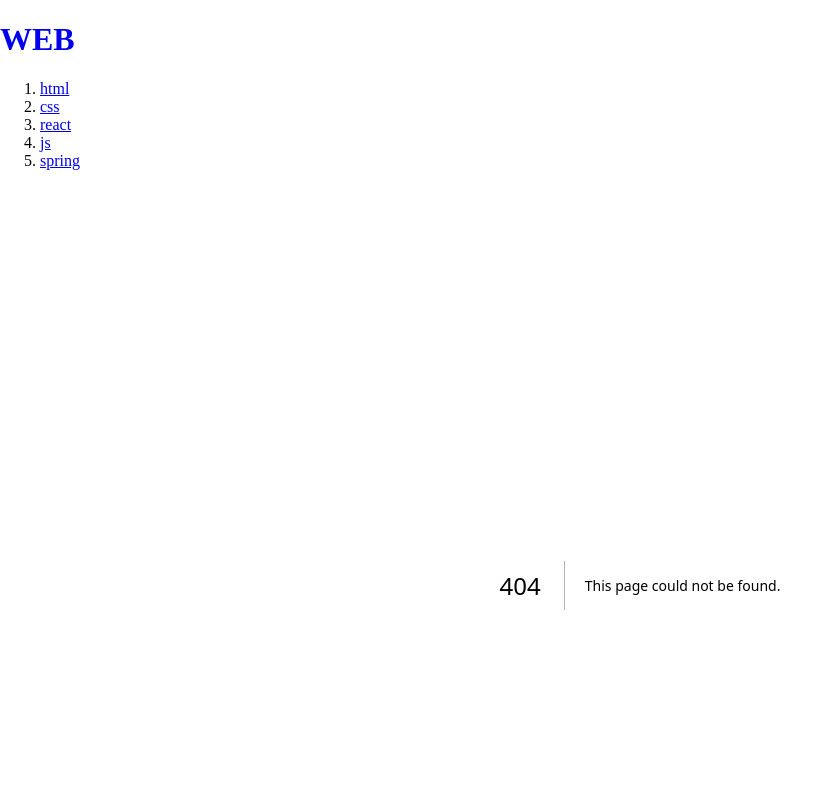
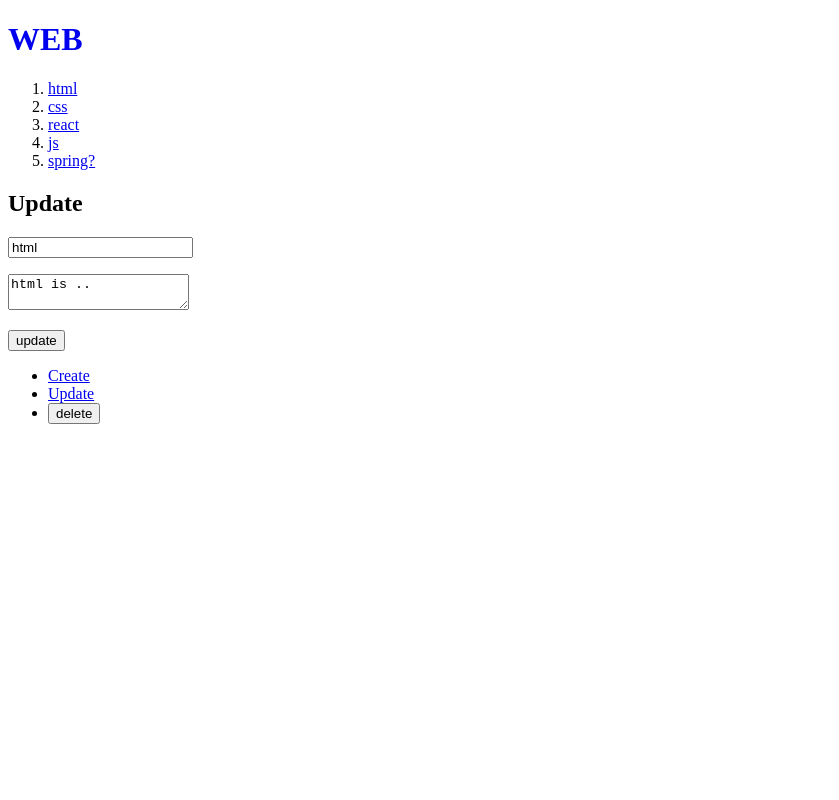
Before and after one commit to jkeum-dev/Nextjs-practice, a Next.js app: page /update/1 in a window 1280 px wide. Before the commit this address had no page. Shown: the top 800 px of the page, without its empty margins (0-839 px from the left). Built offline with nearby package versions, Linux system fonts and the light colour scheme; data requests are answered from the project's data file.

Commit message:
15. 글 수정

```diff
--- a/db.json
+++ b/db.json
@@ -21,8 +21,8 @@
       "id": 4
     },
     {
-      "title": "spring",
-      "body": "spring is...",
+      "title": "spring?",
+      "body": "spring is...?",
       "id": 5
     }
   ]
--- a/src/app/read/[id]/page.js
+++ b/src/app/read/[id]/page.js
@@ -1,5 +1,5 @@
 export default async function Read(props) {
-	const resp = await fetch(`http://localhost:9999/topics/${props.params.id}`)
+	const resp = await fetch(`http://localhost:9999/topics/${props.params.id}`, {cache: 'no-store'});
 	const topic = await resp.json();
 	return (
 		<>
--- /dev/null
+++ b/src/app/update/[id]/page.js
@@ -0,0 +1,48 @@
+"use client"
+
+import { useParams, useRouter } from "next/navigation";
+import { useEffect, useState } from "react";
+
+export default function Update(props) {
+	const [title, setTitle] = useState('');
+	const [body, setBody] = useState('');
+	const router = useRouter();
+	const id = props.params.id;
+	async function refresh() {
+		const resp = await fetch(`http://localhost:9999/topics/${id}`);
+		const topic = await resp.json();
+		setTitle(topic.title);
+		setBody(topic.body);
+	}
+	useEffect(()=>{
+		refresh();
+	}, []);
+	return (
+		<form onSubmit={async event => {
+			event.preventDefault();
+			const title = event.target.title.value;
+			const body = event.target.body.value;
+			const resp = await fetch(`http://localhost:9999/topics/${id}`, {
+				method: 'PATCH',
+				headers: {
+					'Content-Type': 'application/json'
+				},
+				body: JSON.stringify({title, body})
+			});
+			const topic = await resp.json();
+			router.push(`/read/${topic.id}`);
+			router.refresh();
+		}}>
+			<h2>Update</h2>
+			<p>
+				<input type="text" name="title" placeholder="title" value={title} onChange={e => setTitle(e.target.value)}/>
+			</p>
+			<p>
+				<textarea name="body" placeholder="body" value={body} onChange={e => setBody(e.target.value)}></textarea>
+			</p>
+			<p>
+				<input type="submit" value="update" />
+			</p>
+		</form>
+	)
+}
```
